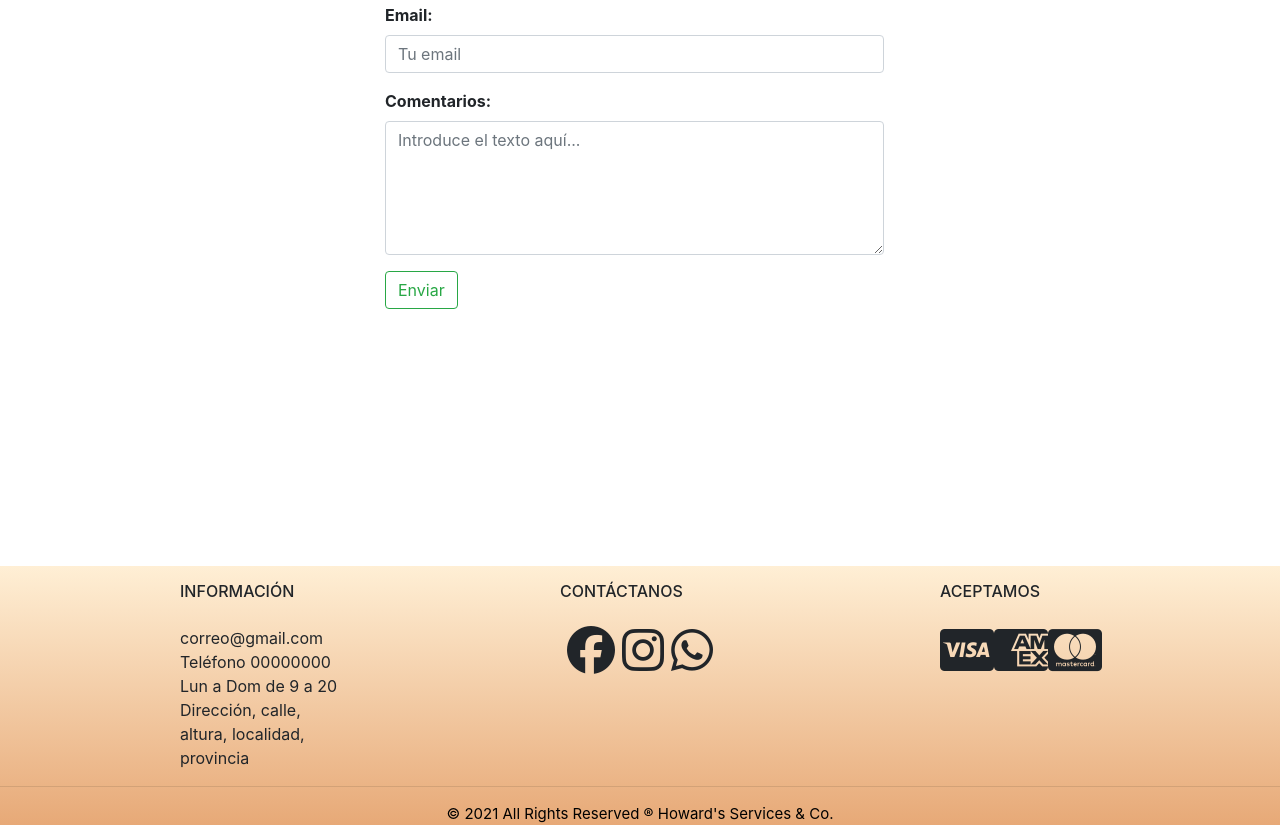
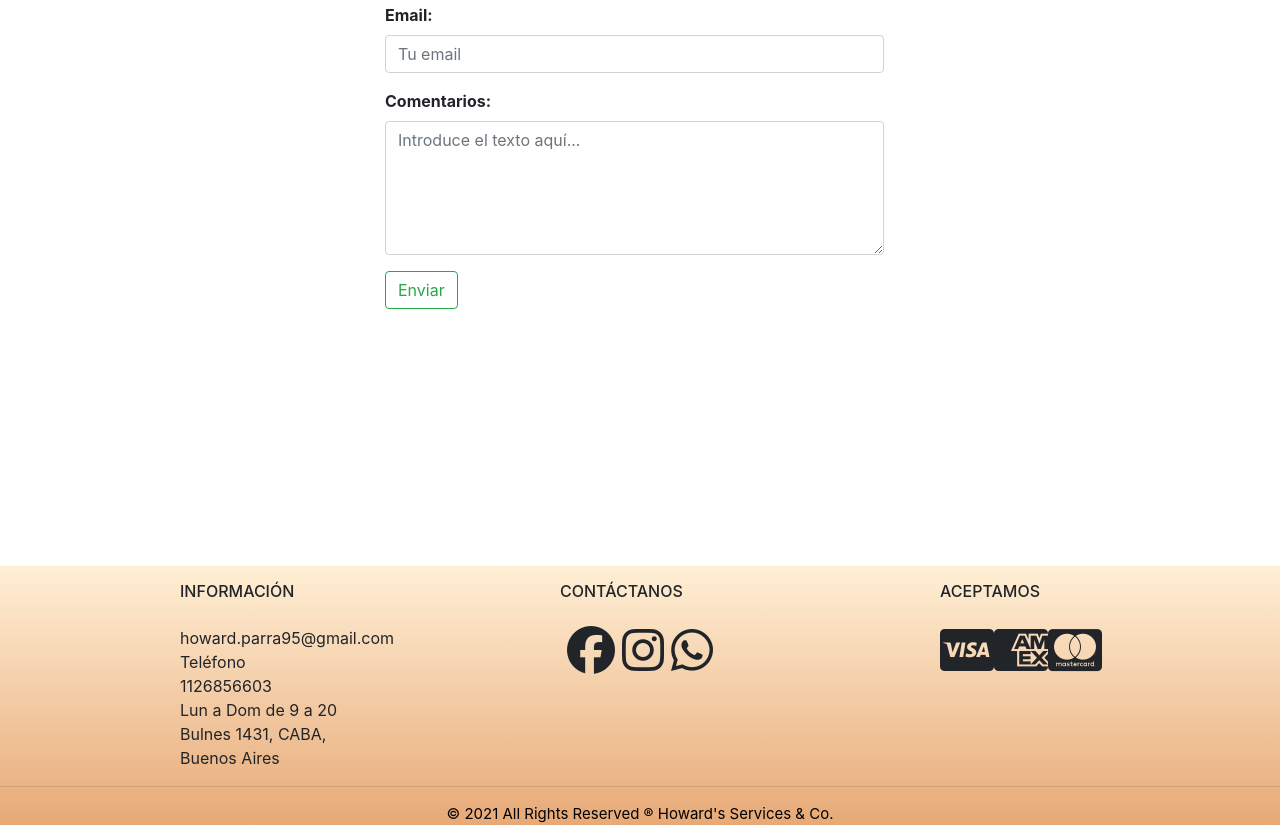
Before and after one commit to hparra07/miProyecto, a plain HTML site: page ayuda_nuevo.html in a window 1280 px wide. Shown: the part 1192-2017 px from the top of the page. Drawn offline with nearby package versions, Linux system fonts and the light colour scheme.

Commit message:
modifique la info en el footer

```diff
--- a/ayuda_nuevo.html
+++ b/ayuda_nuevo.html
@@ -131,10 +131,10 @@
                 <div class="col-md-2 mx-auto">
                     <h5 class="title mb-4 mt-3 font-bold">INFORMACIÓN</h5>
                         <ul class="lista">
-                            <li>correo@gmail.com</li>
-                            <li>Teléfono 00000000</li>
+                            <li>howard.parra95@gmail.com</li>
+                            <li>Teléfono 1126856603</li>
                             <li>Lun a Dom de 9 a 20</li>
-                            <li>Dirección, calle, altura, localidad, provincia</li>
+                            <li>Bulnes 1431, CABA, Buenos Aires</li>
                         </ul>
                 </div>
                 <div class="col-md-2 mx-auto">
```
Also changed, not shown: carrito_nuevo.html (+3 -3 lines), crearCuenta_nuevo.html (+3 -3 lines), index.html (+3 -3 lines), iniciaSesion_nuevo.html (+3 -3 lines), productos_nuevo.html (+3 -3 lines), promociones_nuevo.html (+3 -3 lines), quienesSomos_nuevo.html (+3 -3 lines), recuperopass_nuevo.html (+3 -3 lines).
